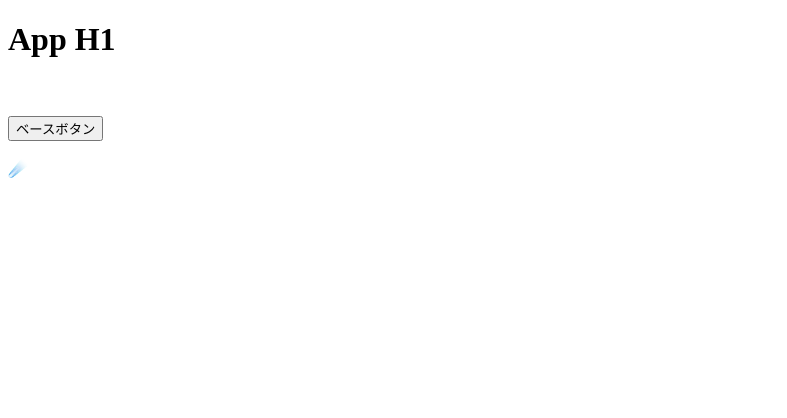
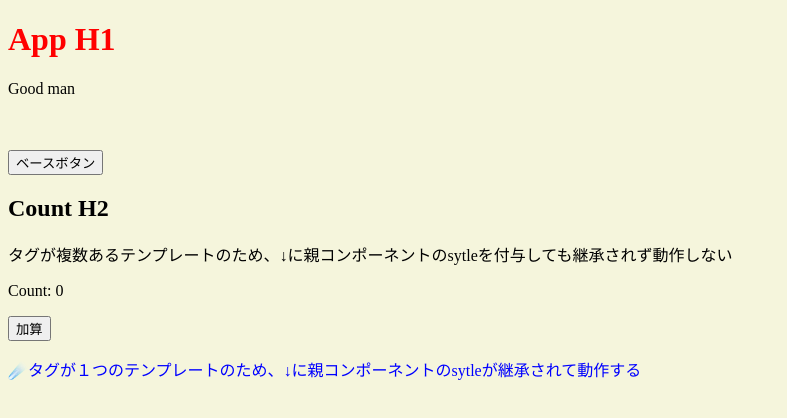
Before and after one commit to sawatch-fisherman/vuejs-2025-learning-log, a Vue app in the folder vuejs-2025-learning-log/: page / in a window 1280 px wide. Shown: the top 418 px of the page, without its empty margins (0-787 px from the left). Built offline with nearby package versions, Linux system fonts and the light colour scheme.

Commit message:
section-05-60

```diff
--- a/vuejs-2025-learning-log/src/App.vue
+++ b/vuejs-2025-learning-log/src/App.vue
@@ -7,7 +7,8 @@ import CountUp from './components/CountUp.vue'
 // import CountUp from '@/components/CountUp.vue'
 </script>
 <template>
-  <h1>App H1</h1>
+  <h1 class="red">App H1</h1>
+  <p>Good man</p>
   <!-- 以下はconsoleに警告がでる。タグが複数あるコンポーネントにはv-showは正しくない -->
   <!-- <CountUp v-show="true" /> -->
   <br />
@@ -16,7 +17,27 @@ import CountUp from './components/CountUp.vue'
   <!-- 以下はconsoleに警告がでない。タグが１つのコンポーネントにはv-showは正しく動く -->
   <BaseButton v-show="false" id="base-button2" />
   <BaseButton id="base-button" />
+  <CountUp id="count-up" />
   <br />
   <!-- グローバル登録のコンポーネントを使用 -->
   <BaseEmoji />
 </template>
+
+<!-- style とstyle coped の両方を書くことも可能-->
+<!-- グローバルに効くスタイル -->
+<style>
+body {
+  background-color: beige;
+}
+
+.red {
+  color: red;
+}
+</style>
+
+<!-- このコンポーネントと子のコンポーネント（タグ１つのみ）に効くスタイル -->
+<style scoped>
+.blue {
+  color: blue;
+}
+</style>
--- a/vuejs-2025-learning-log/src/components/BaseEmoji.vue
+++ b/vuejs-2025-learning-log/src/components/BaseEmoji.vue
@@ -1 +1,4 @@
-<template>☄️</template>
+<template>
+
+  <p class="blue">☄️タグが１つのテンプレートのため、↓に親コンポーネントのsytleが継承されて動作する</p>
+</template>
--- a/vuejs-2025-learning-log/src/components/CountUp.vue
+++ b/vuejs-2025-learning-log/src/components/CountUp.vue
@@ -6,6 +6,7 @@ const count = ref(0)
 </script>
 <template>
   <h2>Count H2</h2>
-  <p>Count: {{ count }}</p>
+  <p>タグが複数あるテンプレートのため、↓に親コンポーネントのsytleを付与しても継承されず動作しない</p>
+  <p class="blue">Count: {{ count }}</p>
   <button @click="count++">加算</button>
 </template>
```
